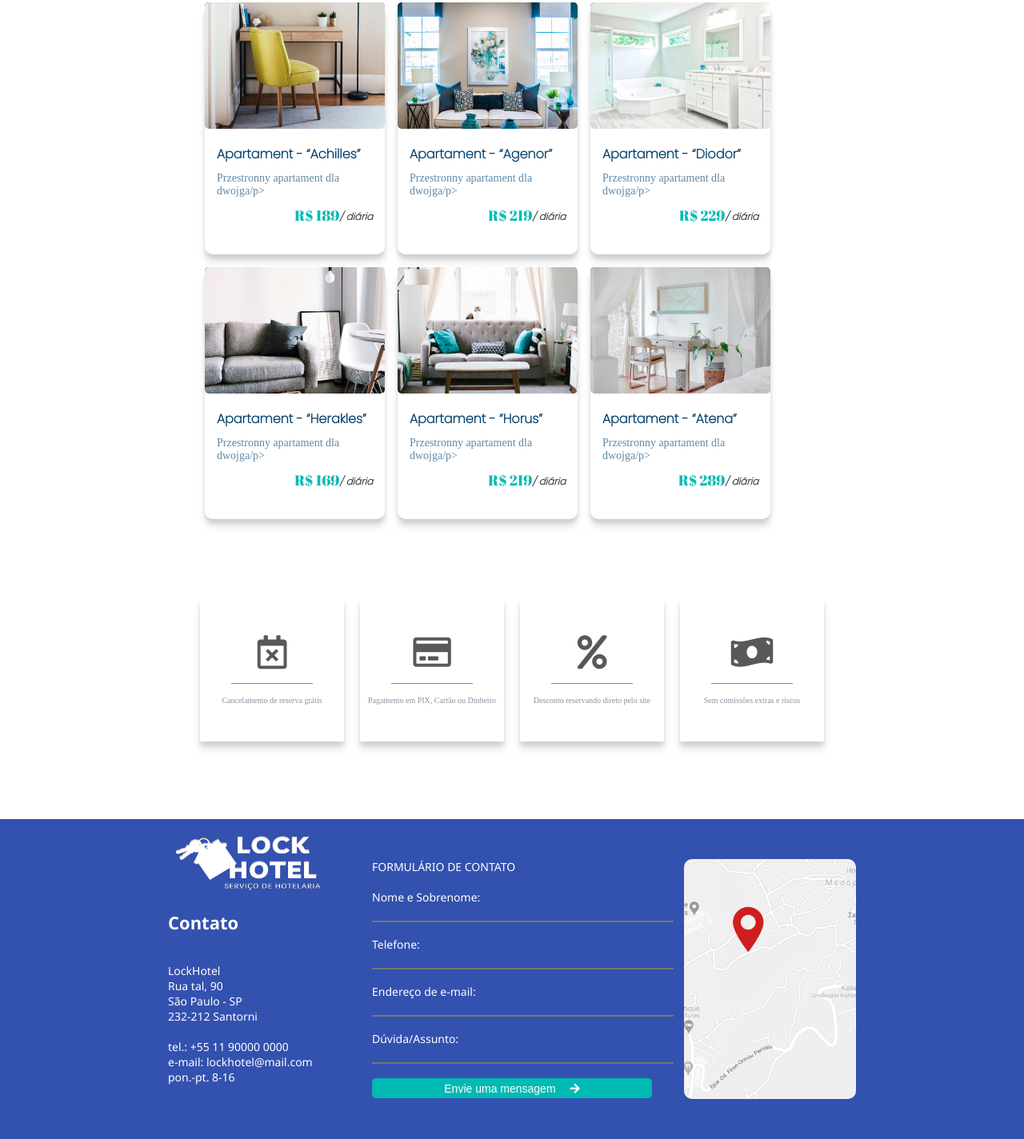
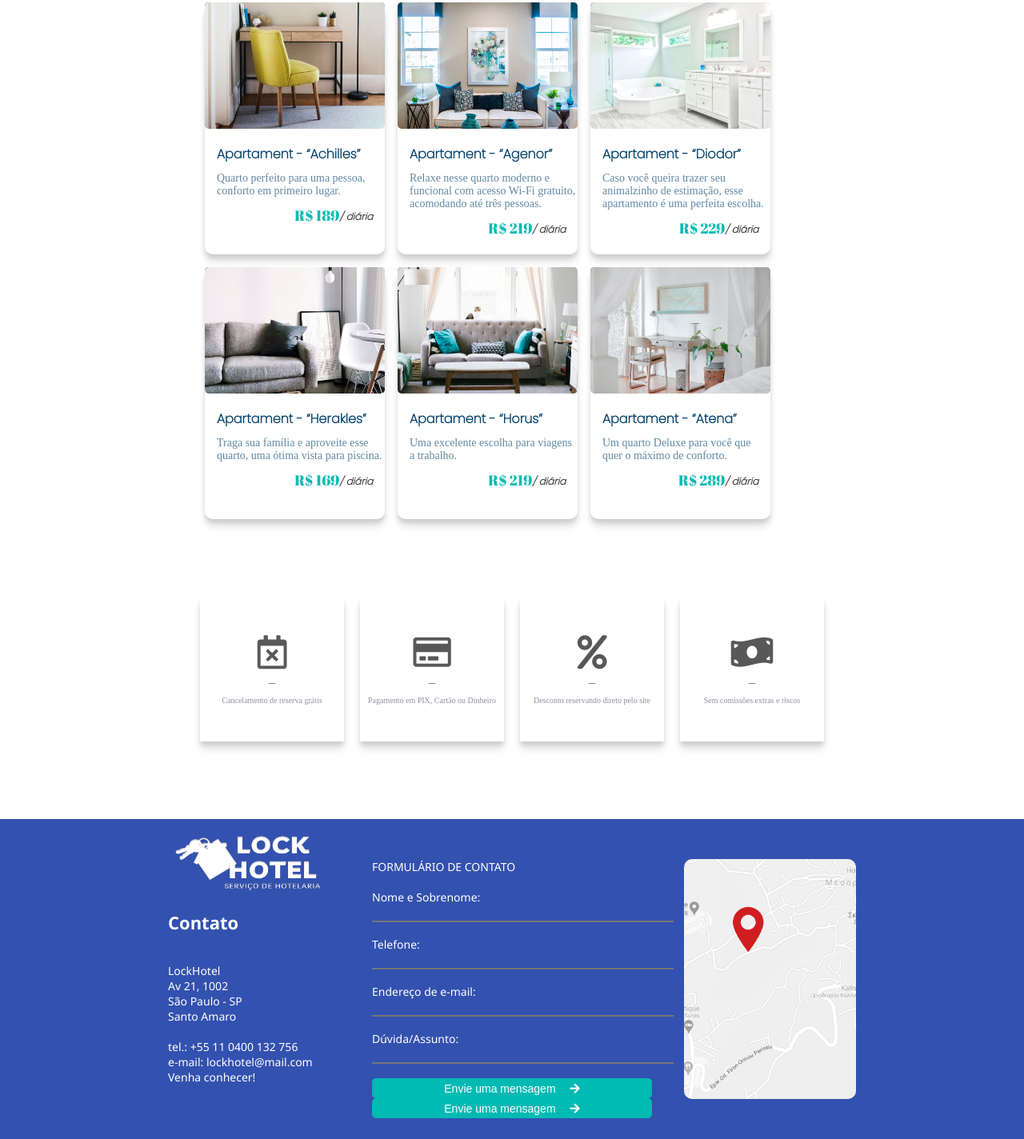
Before and after one commit to hillary-reis/lockhotel, a plain HTML site: page quartos.html in a window 1280 px wide. Shown: the part 916-2340 px from the top of the page at 80% size. Drawn offline with Linux system fonts and the light colour scheme.

Commit message:
fix: adjusting page room

```diff
--- a/quartos.html
+++ b/quartos.html
@@ -1,7 +1,7 @@
 <!DOCTYPE html>
 <html lang="pt-br">
     <head>
-        <title>LockHotel - Quartos</title>
+        <title>LockHotel | Quartos</title>
         <meta charset="utf-8">
         <link rel="preconnect" href="https://fonts.googleapis.com">
         <link rel="preconnect" href="https://fonts.gstatic.com" crossorigin>
@@ -14,7 +14,7 @@
         <link rel="preconnect" href="https://fonts.googleapis.com">
         <link rel="preconnect" href="https://fonts.gstatic.com" crossorigin>
         <link rel="stylesheet" href="https://fonts.googleapis.com/css2?family=Abril+Fatface&display=swap">
-        <link rel="icon" href="img/ico.png" type="imagem/png"/>
+        <link rel="icon" href="img/ico.png" type="image/png"/>
     </head>
 
     <body>
@@ -24,10 +24,12 @@
                 <img src="img/logo.png" class="logo-header">
                 <nav class="nav-quartos">
                     <ul class="menu">
+                        <a href="quartos.html">
                             <button class="btn">
                             <i class="far fa-calendar-alt"></i>
                             &nbsp;
                             <span class="btn-text-header">FAÇA SUA RESERVA</span></button>
+                        </a>
                     </ul>
                 </nav>
             </div>
@@ -315,40 +317,52 @@
                     <br>
                     <div class="container-rooms">
                         <div class="room-card">
+                            <a href="quarto-descricao.html">
                             <img src="img/ap1.jpg" class="img-slide">
                             <p class="room-title">Apartament - “Achilles”</p>
-                            <p class="slide-text">Przestronny apartament dla dwojga/p>
+                            <p class="slide-text">Quarto perfeito para uma pessoa, conforto em primeiro lugar.</p>
                             <p class="slide-preco">R$ 189<i class="slide-diario-txt">/ diária</i></p>
+                            </a>
                         </div>
                         <div class="room-card">
+                            <a href="quarto-descricao.html">
                             <img src="img/ap2.jpg" class="img-slide">
                             <p class="room-title">Apartament - “Agenor”</p>
-                            <p class="slide-text">Przestronny apartament dla dwojga/p>
+                            <p class="slide-text">Relaxe nesse quarto moderno e funcional com acesso Wi-Fi gratuito, acomodando até três pessoas.</p>
                             <p class="slide-preco">R$ 219<i class="slide-diario-txt">/ diária</i></p>
+                            </a>
                         </div>
                         <div class="room-card">
+                            <a href="quarto-descricao.html">
                             <img src="img/ap3.jpg" class="img-slide">
                             <p class="room-title">Apartament - “Diodor”</p>
-                            <p class="slide-text">Przestronny apartament dla dwojga/p>
+                            <p class="slide-text">Caso você queira trazer seu animalzinho de estimação, esse apartamento é uma perfeita escolha.</p>
                             <p class="slide-preco">R$ 229<i class="slide-diario-txt">/ diária</i></p>
+                            </a>
                         </div>
                         <div class="room-card">
+                            <a href="quarto-descricao.html">
                             <img src="img/ap4.jpg" class="img-slide">
                             <p class="room-title">Apartament - “Herakles”</p>
-                            <p class="slide-text">Przestronny apartament dla dwojga/p>
+                            <p class="slide-text">Traga sua família e aproveite esse quarto, uma ótima vista para piscina.</p>
                             <p class="slide-preco">R$ 169<i class="slide-diario-txt">/ diária</i></p>
+                            </a>
                         </div>
                         <div class="room-card">
+                            <a href="quarto-descricao.html">
                             <img src="img/ap5.jpg" class="img-slide">
                             <p class="room-title">Apartament - “Horus”</p>
-                            <p class="slide-text">Przestronny apartament dla dwojga/p>
+                            <p class="slide-text">Uma excelente escolha para viagens a trabalho.</p>
                             <p class="slide-preco">R$ 219<i class="slide-diario-txt">/ diária</i></p>
+                            </a>
                         </div>
                         <div class="room-card">
+                            <a href="quarto-descricao.html">
                             <img src="img/ap6.jpg" class="img-slide">
                             <p class="room-title">Apartament - “Atena”</p>
-                            <p class="slide-text">Przestronny apartament dla dwojga/p>
+                            <p class="slide-text">Um quarto Deluxe para você que quer o máximo de conforto.</p>
                             <p class="slide-preco">R$ 289<i class="slide-diario-txt">/ diária</i></p>
+                            </a>
                         </div>
                     </div>
 
@@ -356,25 +370,25 @@
                         <div class="info-card">
                             <i class="far fa-calendar-times icon-size"></i>
                             <br>
-                            <hr color="gray" width="100px" size="1"/>
+                            <hr color="gray" width="6.25rem" size="1"/>
                             <p class="info-card-text">Cancelamento de reserva grátis</p>
                         </div>
                         <div class="info-card">
                             <i class="far fa-credit-card icon-size"></i>
                             <br>
-                            <hr color="gray" width="100px" size="1"/>
+                            <hr color="gray" width="6.25rem" size="1"/>
                             <p class="info-card-text">Pagamento em PIX, Cartão ou Dinheiro</p>
                         </div>
                         <div class="info-card">
                             <i class="fas fa-percent icon-size"></i>
                             <br>
-                            <hr color="gray" width="100px" size="1"/>
+                            <hr color="gray" width="6.25rem" size="1"/>
                             <p class="info-card-text">Desconto reservando direto pelo site</p>
                         </div>
                         <div class="info-card">
                             <i class="fas fa-money-bill-wave icon-size"></i>
                             <br>
-                            <hr color="gray" width="100px" size="1"/>
+                            <hr color="gray" width="6.25rem" size="1"/>
                             <p class="info-card-text"> Sem comissões extras e riscos</p>
                         </div>
                     </div>
@@ -388,9 +402,9 @@
                     <img src="img/logo.png" class="footer-logo">
                     <p class="footer-title">Contato</p>
                     <br><br>
-                    <p class="footer-txt">LockHotel <br>Rua tal, 90 <br> São Paulo - SP <br>232-212 Santorni
+                    <p class="footer-txt">LockHotel <br>Av 21, 1002 <br> São Paulo - SP <br> Santo Amaro
                         <br><br>
-                        tel.: +55 11 90000 0000 <br> e-mail: lockhotel@mail.com <br> pon.-pt. 8-16
+                        tel.: +55 11 0400 132 756 <br> e-mail: lockhotel@mail.com <br> Venha conhecer!
                     </p>
                 </div>
                 <div class="f2">
@@ -420,6 +434,7 @@
                             <br />
                             <button class="footer-btn">Envie uma mensagem &emsp;<i class="fas fa-arrow-right"></i></button>
                         </form>
+                    <a href="contato.html"><button class="footer-btn">Envie uma mensagem &emsp;<i class="fas fa-arrow-right"></i></button></a>
                     </p>
                 </div>
                 <div class="f1">  <img src="img/location.jpg" class="footer-img"> </div>
```
Lines whose indentation alone changed are shown as unchanged.
